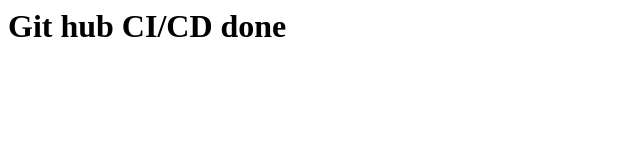
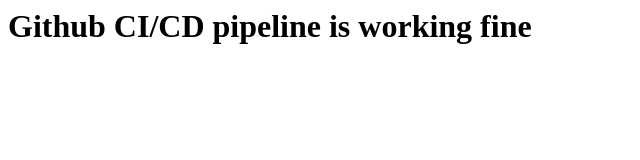
Before and after one commit to deepak-njr/testvm, a plain HTML site: page index.html in a window 1280 px wide. Shown: the whole page, without its empty margins (0-640 px from the left). Drawn offline with Linux system fonts and the light colour scheme.

Commit message:
Update index.html

```diff
--- a/index.html
+++ b/index.html
@@ -1 +1 @@
-<h1>Git hub CI/CD done<h1>
+<h1>Github CI/CD pipeline is working fine<h1>
```
